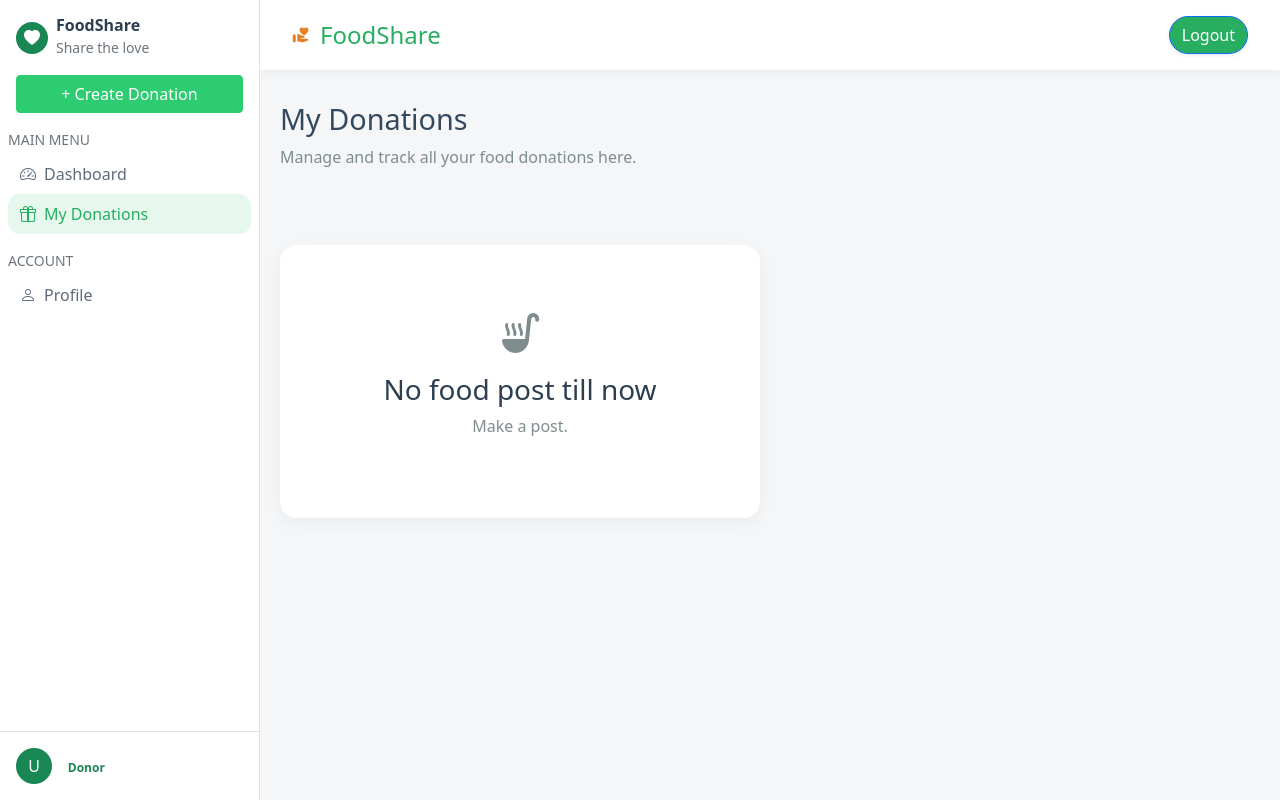
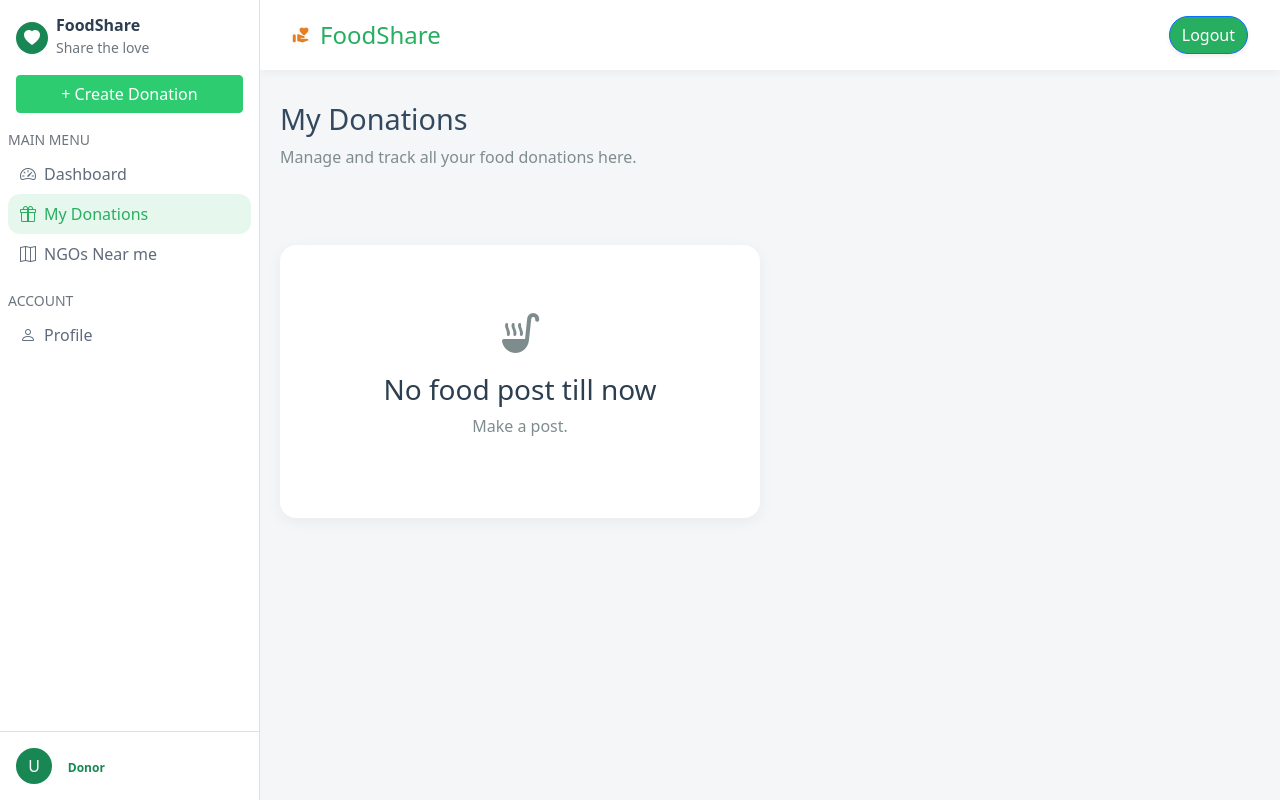
Before and after one commit to abhi-rajput-KRP/FoodShare, a Flask app: template templates/my_donation.html in a window 1280 px wide. Run offline with Flask 3, Linux system fonts and the light colour scheme; the template is opened without the code that fills it, so the values that code supplies are empty.

Commit message:
added nav-link

```diff
--- a/templates/donor_dashboard.html
+++ b/templates/donor_dashboard.html
@@ -419,6 +419,9 @@
         <li class="nav-item">
           <a class="nav-link" href="/my_donations"><i class="bi bi-gift me-2"></i>My Donations</a>
         </li>
+        <li class="nav-item">
+          <a class="nav-link" href="/ngos_nearby"><i class="bi bi-map me-2"></i>NGOs Near me</a>
+        </li>
       </ul>
 
       <p class="text-uppercase text-muted small mb-1">Account</p>
--- a/templates/my_donation.html
+++ b/templates/my_donation.html
@@ -452,6 +452,9 @@
           <li class="nav-item">
             <a class="nav-link active" href="/my_donations"><i class="bi bi-gift me-2"></i>My Donations</a>
           </li>
+          <li class="nav-item">
+          <a class="nav-link" href="/ngos_nearby"><i class="bi bi-map me-2"></i>NGOs Near me</a>
+        </li>
         </ul>
 
         <p class="text-uppercase text-muted small mb-1">Account</p>
--- a/templates/profile_donor.html
+++ b/templates/profile_donor.html
@@ -497,6 +497,9 @@
         <li class="nav-item">
           <a class="nav-link" href="/my_donations"><i class="bi bi-gift me-2"></i>My Donations</a>
         </li>
+        <li class="nav-item">
+          <a class="nav-link " href="/ngos_nearby"><i class="bi bi-map me-2"></i>NGOs Near me</a>
+        </li>
       </ul>
 
       <p class="text-uppercase text-muted small mb-1">Account</p>
```
